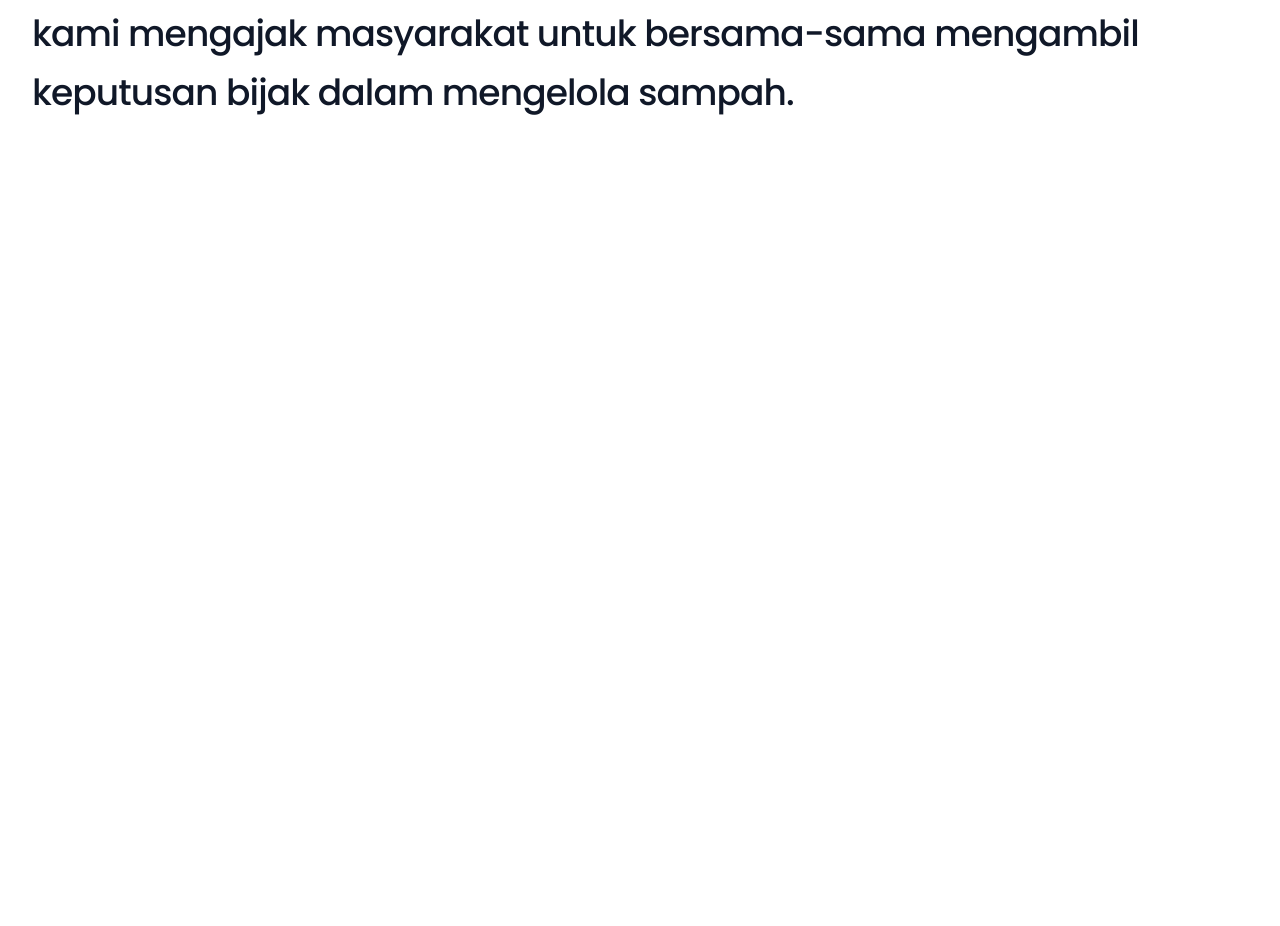
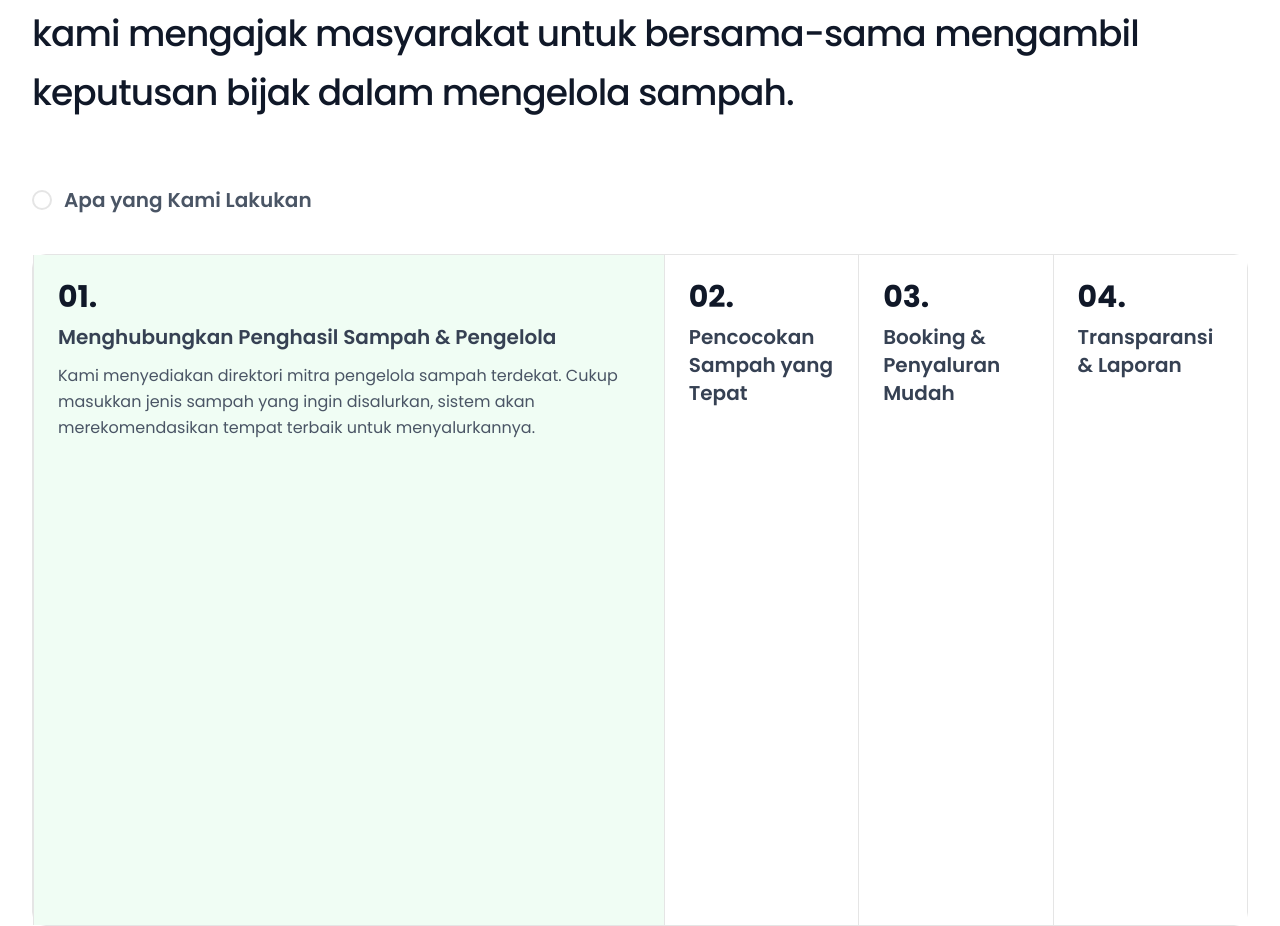
Before and after one commit to SyariefHayat/Lingkar, a Next.js app: page / in a window 1280 px wide. Shown: the part 1004-1930 px from the top of the page. Before the commit the page ends 1126 px from the top, so only its background shows below. Built offline with nearby package versions, Linux system fonts and the light colour scheme.

Commit message:
update frontend: add what we do section

```diff
--- a/app/(public)/page.tsx
+++ b/app/(public)/page.tsx
@@ -1,11 +1,13 @@
 import HeroSection from "@/components/modules/home/HeroSection";
 import ValueSection from "@/components/modules/home/ValueSection";
+import WhatWeDoSection from "@/components/modules/home/WhatWeDoSection";
 
 export default function Home() {
     return (
         <div className="w-full h-full font-poppins">
             <HeroSection />
             <ValueSection />
+            <WhatWeDoSection />
         </div>
     );
 }
--- /dev/null
+++ b/components/modules/home/WhatWeDoSection.tsx
@@ -0,0 +1,64 @@
+"use client"
+
+import { useState } from "react"
+import { motion, AnimatePresence } from "framer-motion"
+
+import EachUtils from "@/utils/EachUtils";
+import { LIST_WHAT_WE_DO } from "@/constants/listWhatWeDo";
+
+export default function WhatWeDoSection() {
+    const [active, setActive] = useState(1);
+
+    return (
+        <section className="w-full h-screen px-4 sm:px-6 md:px-8 py-10 md:py-16 bg-white">
+            <div className="flex items-center gap-3 mb-8 md:mb-10">
+                <div className="w-4 h-4 sm:w-5 sm:h-5 rounded-full border-2"></div>
+                <h3 className="text-lg sm:text-xl font-semibold text-gray-600">
+                    Apa yang Kami Lakukan
+                </h3>
+            </div>
+
+            <div className="flex flex-col md:flex-row w-full h-full border rounded-xl">
+                <EachUtils
+                    of={LIST_WHAT_WE_DO}
+                    render={(item, index) => (
+                        <motion.div
+                            key={index}
+                            onClick={() => setActive(item.id)}
+                            animate={{ flex: active === item.id ? 4 : 1 }}
+                            transition={{ duration: 0.5, ease: "easeInOut" }}
+                            className={`
+                                border-t md:border-t-0 md:border-l
+                                p-4 sm:p-6 flex flex-col justify-start text-left cursor-pointer
+                                ${active === item.id ? "bg-green-50" : "bg-white"}
+                            `}
+                        >
+                            <p className="text-2xl sm:text-3xl font-bold text-gray-900 mb-2">
+                                {String(item.id).padStart(2, "0")}.
+                            </p>
+
+                            <p className="text-lg sm:text-xl font-semibold text-gray-700 mb-3">
+                                {item.title}
+                            </p>
+
+                            <AnimatePresence>
+                                {active === item.id && (
+                                    <motion.p
+                                        key="desc"
+                                        initial={{ opacity: 0, y: 10 }}
+                                        animate={{ opacity: 1, y: 0 }}
+                                        exit={{ opacity: 0, y: 10 }}
+                                        transition={{ duration: 0.4 }}
+                                        className="text-sm sm:text-base text-gray-600 leading-relaxed"
+                                    >
+                                        {item.desc}
+                                    </motion.p>
+                                )}
+                            </AnimatePresence>
+                        </motion.div>
+                    )}
+                />
+            </div>
+        </section>
+    )
+}
--- /dev/null
+++ b/constants/listWhatWeDo.ts
@@ -0,0 +1,22 @@
+export const LIST_WHAT_WE_DO = [
+    {
+        id: 1,
+        title: "Menghubungkan Penghasil Sampah & Pengelola",
+        desc: "Kami menyediakan direktori mitra pengelola sampah terdekat. Cukup masukkan jenis sampah yang ingin disalurkan, sistem akan merekomendasikan tempat terbaik untuk menyalurkannya."
+    },
+    {
+        id: 2,
+        title: "Pencocokan Sampah yang Tepat",
+        desc: "Setiap mitra hanya menerima jenis sampah tertentu. Website kami membantu mencocokkan jenis sampah yang Anda miliki dengan mitra yang bisa mengolahnya."
+    },
+    {
+        id: 3,
+        title: "Booking & Penyaluran Mudah",
+        desc: "Atur penyerahan sampah sesuai kebutuhan: Drop-off: antar langsung ke lokasi. Pickup: mitra atau kurir akan menjemput sampah Anda."
+    },
+    {
+        id: 4,
+        title: "Transparansi & Laporan",
+        desc: "Setelah disalurkan, Anda akan menerima konfirmasi digital. Riwayat transaksi dapat diakses kapan saja untuk melihat kontribusi Anda dalam mengurangi sampah."
+    }
+]
--- a/package.json
+++ b/package.json
@@ -16,6 +16,7 @@
     "class-variance-authority": "^0.7.1",
     "clsx": "^2.1.1",
     "lucide-react": "^0.542.0",
+    "motion": "^12.23.12",
     "next": "15.5.0",
     "react": "19.1.0",
     "react-dom": "19.1.0",
```
Also changed, not shown: 1 other file (tests, documents, lock files or other folders).
